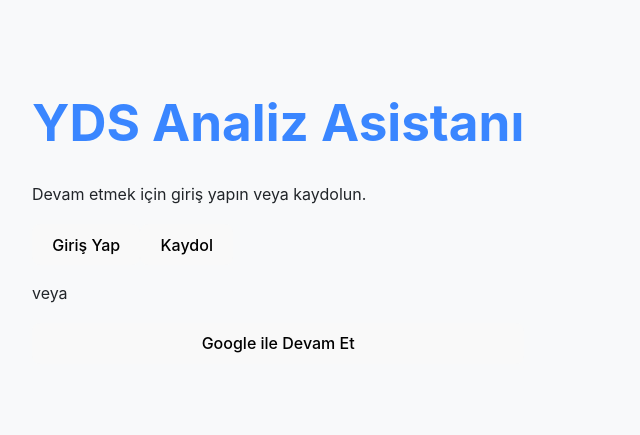
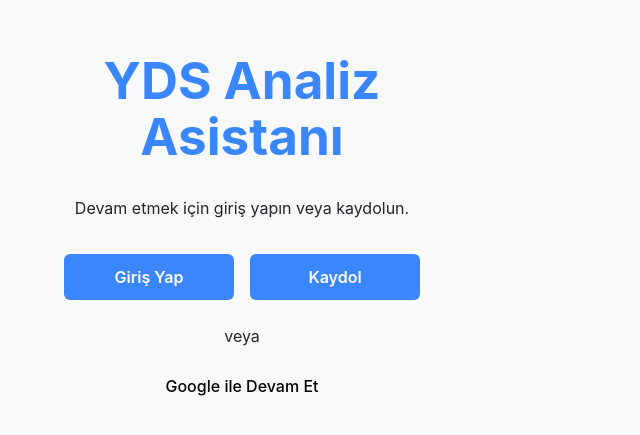
Before and after one commit to azazel1805/ydsanalyzer, a React (Vite) app: page /auth in a window 1280 px wide. Shown: the part 171-606 px from the top of the page, without its empty margins (0-640 px from the left). Built offline with nearby package versions, Linux system fonts and the light colour scheme; no server answers.

Commit message:
Update App.css

```diff
--- a/src/App.css
+++ b/src/App.css
@@ -29,7 +29,7 @@ body {
   background-color: var(--background-color);
   color: var(--text-color);
   margin: 0;
-  padding: 1rem; /* Mobil için varsayılan boşluk */
+  padding: 0; /* Body padding'ini sıfırlıyoruz, boşluğu main'e vereceğiz */
   line-height: 1.6;
 }
 
@@ -38,8 +38,8 @@ body.modal-open {
 }
 
 main {
-  display: flex;
-  justify-content: center;
+  /* main elementine padding vererek içeriğin kenarlardan boşluklu olmasını sağlıyoruz */
+  padding: 1rem;
 }
 
 /* ==========================================================================
@@ -47,20 +47,20 @@ main {
    ========================================================================== */
 .App, .page-container {
   width: 100%;
+  margin: 1rem auto; /* Yatayda ortalamak için en önemli kural */
+}
+
+.App {
   max-width: 800px;
   background: var(--container-bg);
   border-radius: var(--border-radius);
   box-shadow: var(--shadow-lg);
-  padding: 1.5rem; /* Mobil için varsayılan */
+  padding: 1.5rem;
   border: 1px solid #E5E7EB;
-  margin: 1rem auto;
 }
 
 .page-container {
   max-width: 1000px;
-  background: transparent;
-  box-shadow: none;
-  border: none;
 }
 
 h1 {
@@ -68,7 +68,7 @@ h1 {
   text-align: center;
   margin-top: 0;
   margin-bottom: 2rem;
-  font-size: 1.8rem; /* Mobil için varsayılan */
+  font-size: 1.8rem;
   font-weight: 700;
   display: flex;
   align-items: center;
@@ -99,7 +99,7 @@ textarea { min-height: 150px; resize: vertical; }
 .file-input-label { cursor: pointer; padding: 0.8rem 1.5rem; background-color: var(--container-bg); color: var(--primary-color); border-radius: 8px; border: 2px solid var(--primary-color); display: flex; align-items: center; justify-content: center; gap: 0.5rem; font-weight: 600; transition: all 0.2s; }
 .file-input-label:hover { background-color: var(--primary-light); }
 input[type="file"] { display: none; }
-.file-name { margin-top: 0.5rem; font-style: italic; color: var(--text-muted); text-align: center; }
+.file-name { margin-top: 0.5rem; font-style: italic; color: var(--text-muted); text-align: center; word-break: break-all; }
 
 .analyze-button { width: 100%; padding: 1rem; font-size: 1.2rem; font-weight: bold; color: white; background-color: var(--success-color); border: none; border-radius: 8px; cursor: pointer; transition: all 0.2s ease-in-out; display: flex; align-items: center; justify-content: center; gap: 0.75rem; }
 .analyze-button:not(:disabled):hover { background-color: var(--success-hover); transform: translateY(-2px); box-shadow: var(--shadow); }
@@ -108,6 +108,10 @@ input[type="file"] { display: none; }
 .clear-button-wrapper { margin-top: 1rem; text-align: center; }
 .clear-button { background: none; border: none; color: var(--text-muted); text-decoration: underline; cursor: pointer; font-size: 0.9rem; }
 .clear-button:hover { color: var(--error-color); }
+
+.action-button { background-color: var(--primary-light); color: var(--primary-color); border: none; border-radius: 6px; padding: 0.5rem 1rem; font-size: 0.875rem; font-weight: 600; cursor: pointer; transition: all 0.2s; display: flex; align-items: center; gap: 0.4rem; }
+.action-button:hover { background-color: #cddcff; }
+.action-button:disabled { background-color: #e9ecef; color: var(--text-muted); cursor: not-allowed; }
 
 /* ==========================================================================
    4. SONUÇ, YÜKLEME VE HATA BİLDİRİMLERİ (RESULTS & NOTIFICATIONS)
@@ -118,11 +122,19 @@ input[type="file"] { display: none; }
 .error { color: var(--error-color); background-color: #F8D7DA; border: 1px solid #F5C2C7; border-radius: 8px; padding: 1rem; text-align: center; }
 
 .analysis-result { margin-top: 2.5rem; border-top: 2px solid var(--primary-color); padding-top: 2rem; }
-.result-section { background-color: var(--background-color); border-left: 5px solid var(--primary-color); padding: 1.5rem; margin-bottom: 1.5rem; border-radius: 0 8px 8px 0; }
+.result-section { background-color: var(--background-color); border-left: 5px solid var(--primary-color); padding: 1rem; margin-bottom: 1.5rem; border-radius: 0 8px 8px 0; }
 .result-section h2, .result-section h3, .result-section h5, .result-section h6 { margin-top: 0; color: var(--primary-color); padding-bottom: 0.5rem; border-bottom: 1px solid var(--border-color); margin-bottom: 1rem; }
+.result-actions { display: flex; flex-wrap: wrap; gap: 0.5rem; margin-top: 1rem; padding-top: 1rem; border-top: 1px solid var(--border-color); }
 
 .clickable-kalip { background-color: var(--highlight-bg); color: var(--highlight-text); padding: 3px 8px; border-radius: 6px; cursor: pointer; font-weight: 600; border-bottom: 2px solid transparent; transition: all 0.2s; }
 .clickable-kalip:hover { background-color: #B2EBF2; border-bottom-color: var(--highlight-text); }
+
+.skeleton { background-color: #e0e0e0; border-radius: 8px; position: relative; overflow: hidden; }
+.skeleton::after { content: ''; position: absolute; top: 0; left: -150%; height: 100%; width: 150%; background: linear-gradient(to right, transparent 0%, #f0f0f0 50%, transparent 100%); animation: shimmer 1.5s infinite; }
+.skeleton-title { width: 40%; height: 32px; margin-bottom: 1rem; }
+.skeleton-text { width: 100%; height: 20px; margin-bottom: 0.5rem; }
+.skeleton-text-short { width: 70%; height: 20px; }
+@keyframes shimmer { 100% { left: 150%; } }
 
 /* ==========================================================================
    5. MODAL PENCERE (MODAL)
@@ -131,20 +143,20 @@ input[type="file"] { display: none; }
   position: fixed; top: 0; left: 0; right: 0; bottom: 0;
   background: rgba(0, 0, 0, 0.6); z-index: 1000; backdrop-filter: blur(4px);
   display: flex; align-items: flex-start; justify-content: center;
-  overflow-y: auto; padding: 2rem 1rem; /* Mobil için daha az üst boşluk */
+  overflow-y: auto; padding: 2rem 1rem;
   opacity: 0; visibility: hidden; transition: opacity 0.3s ease, visibility 0.3s ease;
 }
 .modal-overlay.active { opacity: 1; visibility: visible; }
 
 .modal-content {
-  background: white; padding: 1.5rem; /* Mobil için daha az iç boşluk */
+  background: white; padding: 1.5rem;
   border-radius: var(--border-radius); max-width: 800px; width: 100%;
   box-shadow: var(--shadow-lg); margin: 0 auto;
   transform: scale(0.95); transition: transform 0.3s ease;
-  position: relative; /* Kapatma butonu için */
+  position: relative;
 }
 .modal-overlay.active .modal-content { transform: scale(1); }
-.modal-content h2, .modal-content h3 { margin-top: 0; color: var(--primary-color); }
+.modal-content h2, .modal-content h3 { margin-top: 0; padding-right: 40px; color: var(--primary-color); }
 .modal-content .analysis-result { margin-top: 1rem; padding-top: 1rem; border-top: 1px solid var(--border-color); }
 .modal-content .result-section { background-color: transparent; border-left: 4px solid var(--primary-light); padding: 1rem; }
 .modal-content .result-section h2, .modal-content .result-section h3 { color: var(--text-color); font-size: 1.1rem; font-weight: 600; border-bottom: none; padding-bottom: 0; margin-bottom: 0.75rem; }
@@ -154,7 +166,7 @@ input[type="file"] { display: none; }
     background: #f1f1f1; border: none; border-radius: 50%;
     width: 32px; height: 32px; cursor: pointer;
     display: flex; align-items: center; justify-content: center;
-    transition: all 0.2s;
+    transition: all 0.2s; z-index: 10;
 }
 .modal-close-button:hover { background: #e0e0e0; transform: rotate(90deg); }
 .modal-close-button svg { width: 20px; height: 20px; stroke: #555; }
@@ -164,10 +176,10 @@ input[type="file"] { display: none; }
    ========================================================================== */
 
 /* NAVBAR */
-.navbar { background-color: var(--container-bg); height: 70px; display: flex; justify-content: center; align-items: center; font-size: 1rem; position: sticky; top: 0; z-index: 999; box-shadow: var(--shadow); border-bottom: 1px solid #E5E7EB; }
+.navbar { background-color: var(--container-bg); height: 70px; display: flex; justify-content: center; align-items: center; font-size: 1rem; position: sticky; top: 0; z-index: 999; box-shadow: var(--shadow); border-bottom: 1px solid #E5E7EB; width: 100%; }
 .nav-container { display: flex; justify-content: space-between; align-items: center; height: 70px; width: 100%; max-width: 1100px; margin: 0 auto; padding: 0 1rem; }
 .nav-logo { color: var(--primary-color); cursor: pointer; text-decoration: none; font-size: 1.25rem; font-weight: bold; }
-.nav-menu { display: flex; align-items: center; list-style: none; text-align: center; gap: 0.5rem; margin: 0; padding: 0; }
+.nav-menu { display: none; } /* Mobilde menüyü gizle, büyük ekranda göster */
 .nav-item { height: 70px; display: flex; align-items: center; }
 .nav-links { color: var(--text-muted); display: flex; align-items: center; text-decoration: none; padding: 0 0.75rem; height: 100%; cursor: pointer; font-weight: 500; border-bottom: 3px solid transparent; transition: all 0.2s ease-out; }
 .nav-links:hover { color: var(--primary-color); }
@@ -175,18 +187,27 @@ input[type="file"] { display: none; }
 .nav-button { background-color: var(--primary-light); color: var(--primary-color); border: 1px solid var(--primary-color); padding: 6px 16px; border-radius: 6px; font-weight: 600; cursor: pointer; transition: all 0.2s; white-space: nowrap; }
 .nav-button:hover { background-color: var(--primary-color); color: white; }
 
+/* AUTH PAGE */
+.auth-container { display: flex; align-items: center; justify-content: center; min-height: 80vh; }
+.auth-widget { width: 100%; max-width: 420px; padding: 2rem; }
+.auth-widget header { text-align: center; margin-bottom: 2rem; }
+.auth-widget form input { width: 100%; padding: 0.8rem; margin-bottom: 1rem; border-radius: 6px; border: 1px solid var(--border-color); }
+.auth-widget .auth-buttons { display: flex; gap: 1rem; }
+.auth-widget .auth-buttons button { flex: 1; padding: 0.8rem; border: none; border-radius: 6px; background-color: var(--primary-color); color: white; font-weight: 600; cursor: pointer; }
+.auth-widget .social-login { text-align: center; margin-top: 1.5rem; }
+
 /* HISTORY PAGE */
 .history-list { display: flex; flex-direction: column; gap: 1rem; }
-.history-item { background: #fff; padding: 1rem; border-radius: 8px; box-shadow: var(--shadow); border-left: 4px solid var(--primary-color); cursor: pointer; transition: all 0.2s ease-in-out; position: relative; }
+.history-item { background: #fff; padding: 1.5rem; border-radius: 8px; box-shadow: var(--shadow); border-left: 4px solid var(--primary-color); cursor: pointer; transition: all 0.2s ease-in-out; position: relative; }
 .history-item:hover { transform: translateY(-3px); box-shadow: var(--shadow-lg); border-left-color: var(--success-color); }
-.history-question { font-weight: 500; margin-top: 0; margin-bottom: 1rem; padding-right: 100px; /* Butonun üzerine gelmemesi için */ }
+.history-question { font-weight: 500; margin-top: 0; margin-bottom: 1rem; padding-right: 120px; }
 .history-details { display: flex; flex-wrap: wrap; gap: 1.5rem; color: var(--text-muted); font-size: 0.8rem; padding-top: 1rem; border-top: 1px solid #eee; }
-.mistake-toggle { background-color: #f0f0f0; border: 1px solid #ddd; color: #555; padding: 0.5rem 1rem; border-radius: 20px; font-weight: 600; cursor: pointer; transition: all 0.2s; position: absolute; top: 1rem; right: 1rem; font-size: 0.8rem; }
+.mistake-toggle { background-color: #f0f0f0; border: 1px solid #ddd; color: #555; padding: 0.5rem 1rem; border-radius: 20px; font-weight: 600; cursor: pointer; transition: all 0.2s; position: absolute; top: 1.25rem; right: 1rem; font-size: 0.8rem; }
 .mistake-toggle:hover { background-color: #e0e0e0; }
 .mistake-toggle.is-mistake { background-color: var(--success-color); color: white; border-color: var(--success-color); }
 
 /* DASHBOARD PAGE */
-.dashboard-grid { display: grid; grid-template-columns: 1fr; gap: 1.5rem; } /* Mobil için varsayılan */
+.dashboard-grid { display: grid; grid-template-columns: 1fr; gap: 1.5rem; }
 .stat-card { background-color: var(--container-bg); padding: 1.5rem; border-radius: var(--border-radius); box-shadow: var(--shadow); border: 1px solid #E5E7EB; text-align: center; }
 .stat-card h2 { margin-top: 0; font-size: 1.2rem; color: var(--text-muted); }
 .stat-number { font-size: 3rem; font-weight: 700; color: var(--primary-color); margin: 0.5rem 0 0 0; }
@@ -196,12 +217,13 @@ input[type="file"] { display: none; }
    7. MASAÜSTÜ VE BÜYÜK EKRAN STİLLERİ (MEDIA QUERIES)
    ========================================================================== */
 @media (min-width: 640px) {
-  body { padding: 2rem; }
+  main { padding: 2rem; }
   .App, .page-container { padding: 2.5rem; }
   h1 { font-size: 2.25rem; }
   .modal-overlay { padding: 4rem 2rem; }
   .modal-content { padding: 2.5rem; }
   .dashboard-grid { grid-template-columns: repeat(2, 1fr); }
+  .nav-menu { display: flex; } /* Menüyü büyük ekranda göster */
 }
 
 @media (min-width: 1024px) {
```
